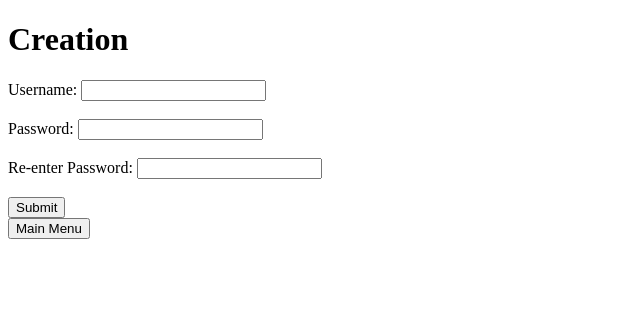
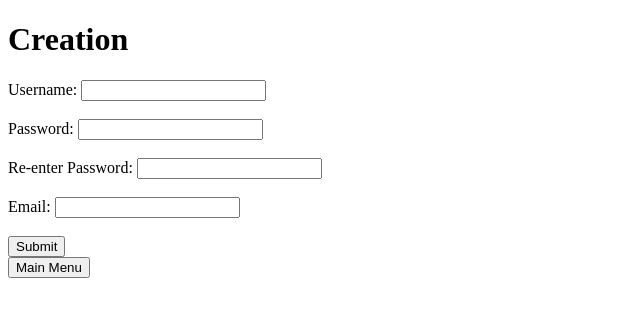
Before and after one commit to skyhu2/MFA-Project, a Flask app: page /create in a window 1280 px wide. Shown: the top 317 px of the page, without its empty margins (0-640 px from the left). Run offline with Flask 3, Linux system fonts and the light colour scheme; parts of the project's set-up code (start-up, migrations or seed data) failed here and were passed over.

Commit message:
Update createAccount.html

```diff
--- a/templates/createAccount.html
+++ b/templates/createAccount.html
@@ -15,11 +15,14 @@
             <input type="password" id="pwd" name="pwd"><br><br>
             <label for="reenter">Re-enter Password:</label>
             <input type="password" id="pwd2" name="pwd2"><br><br>
+            <label for="Email">Email:</label>
+            <input type="email" id="eme" name="eme"><br><br>
             <input type="submit" value="Submit">
         </form>
         <form action="/">
             <input type="submit" value="Main Menu">
         </form>
     </div>
+
 </body>
 </html>
```
